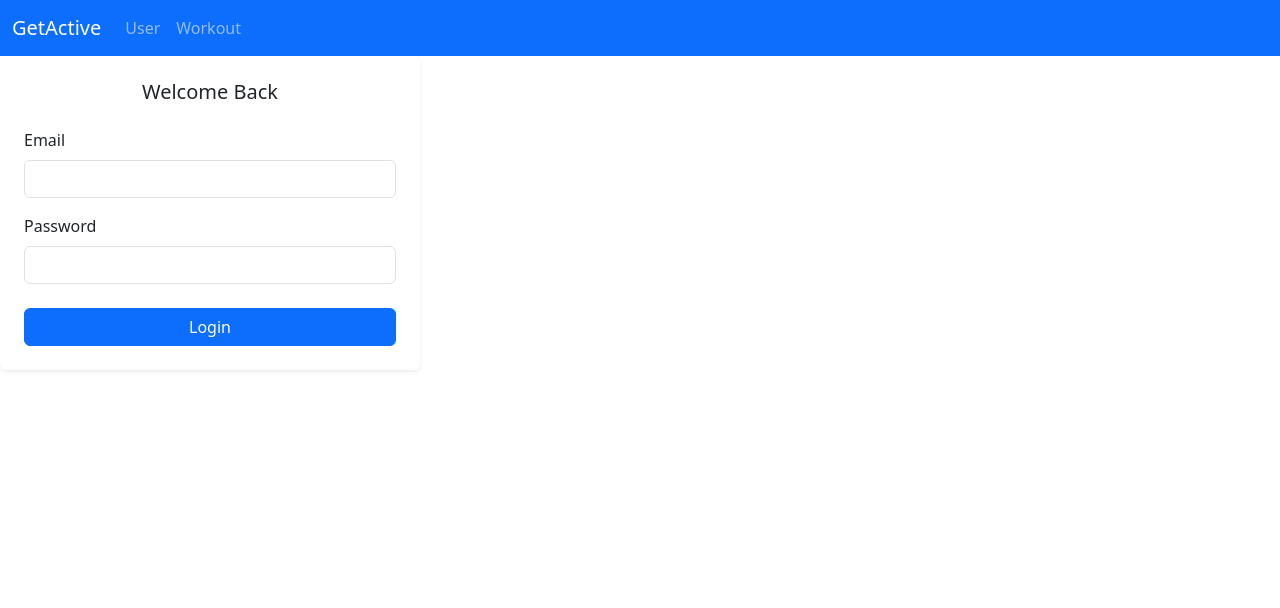
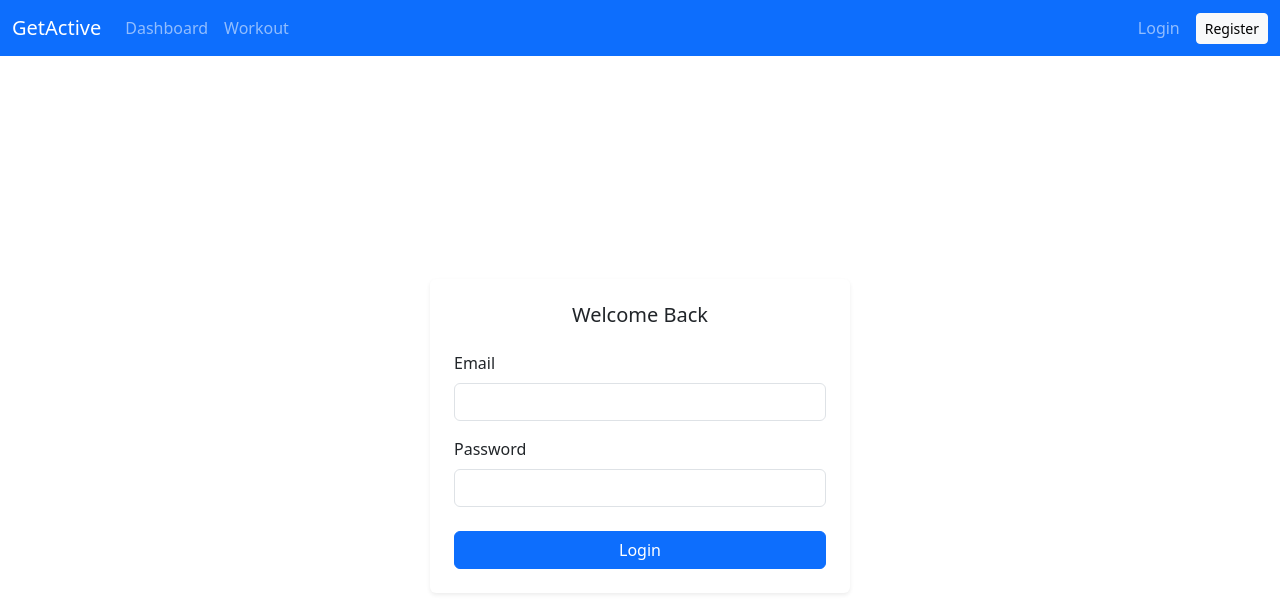
Before and after one commit to VJQuiles/GetActive_Frontend, a React (Vite) app: page /login in a window 1280 px wide. Shown: the top 608 px of the page. Built offline with nearby package versions, Linux system fonts and the light colour scheme; no server answers.

Commit message:
Made user and workout protected. I also moved the buttons from the home page to the navbar. It looks better stylistically. Just have to finish up the user and workout dashboards. and then i can focus on making it look nice

```diff
--- a/src/App.jsx
+++ b/src/App.jsx
@@ -6,6 +6,7 @@ import NotFound from './pages/NotFound'
 import Register from './pages/Register'
 import User from './pages/User'
 import Workout from './pages/Workout'
+import UserRoute from './components/routing/UserRoute.jsx'
 
 function App() {
   return (
@@ -14,8 +15,22 @@ function App() {
         <Route path='/' element={<HomePage />} />
         <Route path='/login' element={<Login />} />
         <Route path='/register' element={<Register />} />
-        <Route path='/user/workouts' element={<User />} />
-        <Route path='/user/workouts/:workoutId' element={<Workout />} />
+        <Route
+          path='/user/workouts'
+          element={(
+            <UserRoute>
+              <User />
+            </UserRoute>
+          )}
+        />
+        <Route
+          path='/user/workouts/:workoutId'
+          element={(
+            <UserRoute>
+              <Workout />
+            </UserRoute>
+          )}
+        />
         <Route path='*' element={<NotFound />} />
       </Routes>
     </>
--- a/src/components/home/Navbar.jsx
+++ b/src/components/home/Navbar.jsx
@@ -1,20 +1,52 @@
 import Container from 'react-bootstrap/Container';
 import Nav from 'react-bootstrap/Nav';
 import Navbar from 'react-bootstrap/Navbar';
+import Button from 'react-bootstrap/Button';
+import { useContext } from 'react';
+import { Link, useNavigate } from 'react-router-dom';
+import UserContext from '../../contexts/UserContext.jsx';
 
 function Navigation() {
+    const { currentUser, logout } = useContext(UserContext);
+    const navigate = useNavigate();
+
+    const handleLogout = () => {
+        logout();
+        navigate('/');
+    };
+
     return (
-        <>
-            <Navbar bg="primary" data-bs-theme="dark">
-                <Container fluid>
-                    <Navbar.Brand href="/">GetActive</Navbar.Brand>
-                    <Nav className="me-auto">
-                        <Nav.Link href="/user/workouts">User</Nav.Link>
-                        <Nav.Link href="/user/workouts/:workoutId">Workout</Nav.Link>
-                    </Nav>
-                </Container>
-            </Navbar>
-        </>
+        <Navbar bg="primary" data-bs-theme="dark" className="mb-3">
+            <Container fluid>
+                <Navbar.Brand as={Link} to="/">
+                    GetActive
+                </Navbar.Brand>
+                <Nav className="me-auto">
+                    <Nav.Link as={Link} to="/user/workouts">
+                        Dashboard
+                    </Nav.Link>
+                    <Nav.Link as={Link} to="/user/workouts/:workoutId">
+                        Workout
+                    </Nav.Link>
+                </Nav>
+                <Nav className="gap-2 align-items-center">
+                    {currentUser ? (
+                        <Button variant="outline-light" size="sm" onClick={handleLogout}>
+                            Logout
+                        </Button>
+                    ) : (
+                        <>
+                            <Nav.Link as={Link} to="/login">
+                                Login
+                            </Nav.Link>
+                            <Button variant="light" size="sm" onClick={() => navigate('/register')}>
+                                Register
+                            </Button>
+                        </>
+                    )}
+                </Nav>
+            </Container>
+        </Navbar>
     );
 }
 
--- /dev/null
+++ b/src/components/routing/UserRoute.jsx
@@ -0,0 +1,14 @@
+import { useContext } from 'react'
+import { Navigate, useLocation } from 'react-router-dom'
+import UserContext from '../../contexts/UserContext.jsx'
+
+export default function UserRoute({ children }) {
+    const { currentUser } = useContext(UserContext)
+    const location = useLocation()
+
+    if (!currentUser) {
+        return <Navigate to="/login" replace state={{ from: location }} />
+    }
+
+    return children
+}
--- a/src/pages/HomePage.jsx
+++ b/src/pages/HomePage.jsx
@@ -2,11 +2,8 @@ import Navigation from "../components/home/Navbar"
 import { useEffect, useState } from 'react'
 import { getCoreExercises } from '../utils/getCoreExercises'
 import Card from 'react-bootstrap/Card'
-import { Button, ButtonGroup } from 'react-bootstrap'
-import { useNavigate } from 'react-router-dom'
 
 export default function HomePage() {
-    const navigate = useNavigate()
     const [exercises, setExercises] = useState([])
     const [loading, setLoading] = useState(true)
     const [error, setError] = useState(null)
@@ -27,16 +24,8 @@ export default function HomePage() {
             <section className="py-4 text-center">
                 <h2 className="mb-3">Welcome to GetActive</h2>
                 <p className="text-muted mb-4">Start building your workouts by creating an account or logging back in.</p>
-                <ButtonGroup>
-                    <Button variant="primary" onClick={() => navigate('/register')}>
-                        Create Account
-                    </Button>
-                    <Button variant="outline-primary" onClick={() => navigate('/login')}>
-                        Login
-                    </Button>
-                </ButtonGroup>
             </section>
-            <ul className="list-unstyled">
+            <ul className="list-unstyled px-3 px-md-0">
                 {exercises.map((exercise) => (
                     <li key={exercise._id}>
                         <Card className="mb-2">
--- a/src/pages/Login.jsx
+++ b/src/pages/Login.jsx
@@ -49,9 +49,9 @@ export default function Login() {
     }
 
     return (
-        <div className="login-page">
+        <div className="auth-page">
             <Navigation />
-            <main className="login-page-body">
+            <main className="auth-page__body d-flex justify-content-center align-items-center">
                 <Card className="shadow-sm border-0 w-100" style={{ maxWidth: '420px' }}>
                     <Card.Body className="p-4">
                         <Card.Title className="mb-4 text-center">Welcome Back</Card.Title>
--- a/src/pages/Register.jsx
+++ b/src/pages/Register.jsx
@@ -56,7 +56,7 @@ export default function Register() {
     return (
         <div className="auth-page">
             <Navigation />
-            <main className="auth-page__body">
+            <main className="auth-page__body d-flex justify-content-center align-items-center">
                 <Card className="shadow-sm border-0 w-100" style={{ maxWidth: '420px' }}>
                     <Card.Body className="p-4">
                         <Card.Title className="mb-4 text-center">Create Account</Card.Title>
```
